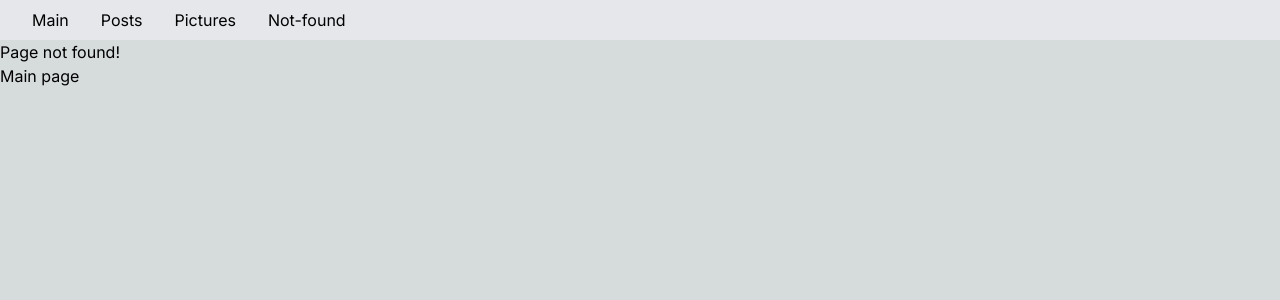
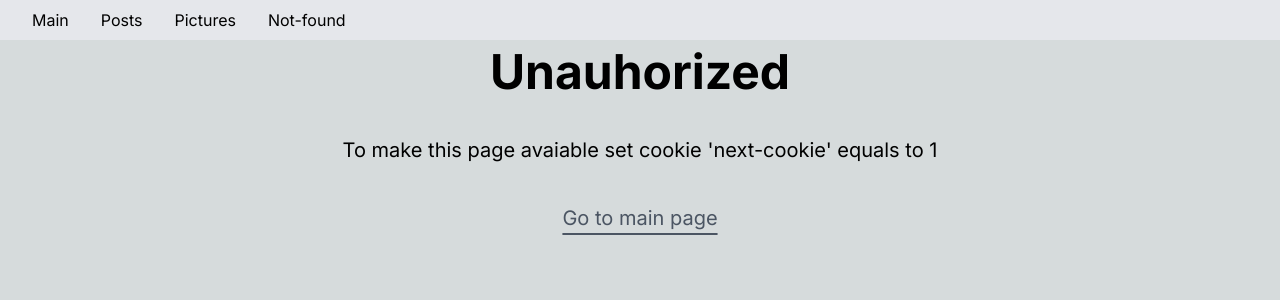
Before and after one commit to bybbsy/next, a Next.js app: page /unauthorized in a window 1280 px wide. Before the commit this address had no page. Shown: the top 300 px of the page. Built offline with nearby package versions, Linux system fonts and the light colour scheme.

Commit message:
Added error item to SSR pages

```diff
--- a/app/not-found.tsx
+++ b/app/not-found.tsx
@@ -1,19 +1,16 @@
-import Link from "next/link";
+import { ErrorItem } from "./components/error/error";
 
 export function generateMetadata() {
   return {
-    title: 'Page not found',
-    description: 'Page not found'
+    title: '404',
+    description: 'Page not found (404)'
   }
 }
 
 export default function NotFound() {
   return (
-    <div className="">
-      <span>Page not found!</span>
-      <p>
-        <Link href='/'>Main page</Link>
-      </p>
-    </div>
+    <ErrorItem
+      message="Page not found!"
+    />
   )
 }
--- /dev/null
+++ b/app/unauthorized/page.tsx
@@ -0,0 +1,10 @@
+import { ErrorItem } from "../components/error/error";
+
+export default function Unauthorized() {
+  return (
+    <ErrorItem
+      message="Unauhorized"
+      extraInfo="To make this page avaiable set cookie 'next-cookie' equals to 1"
+    />
+  )
+}
```
